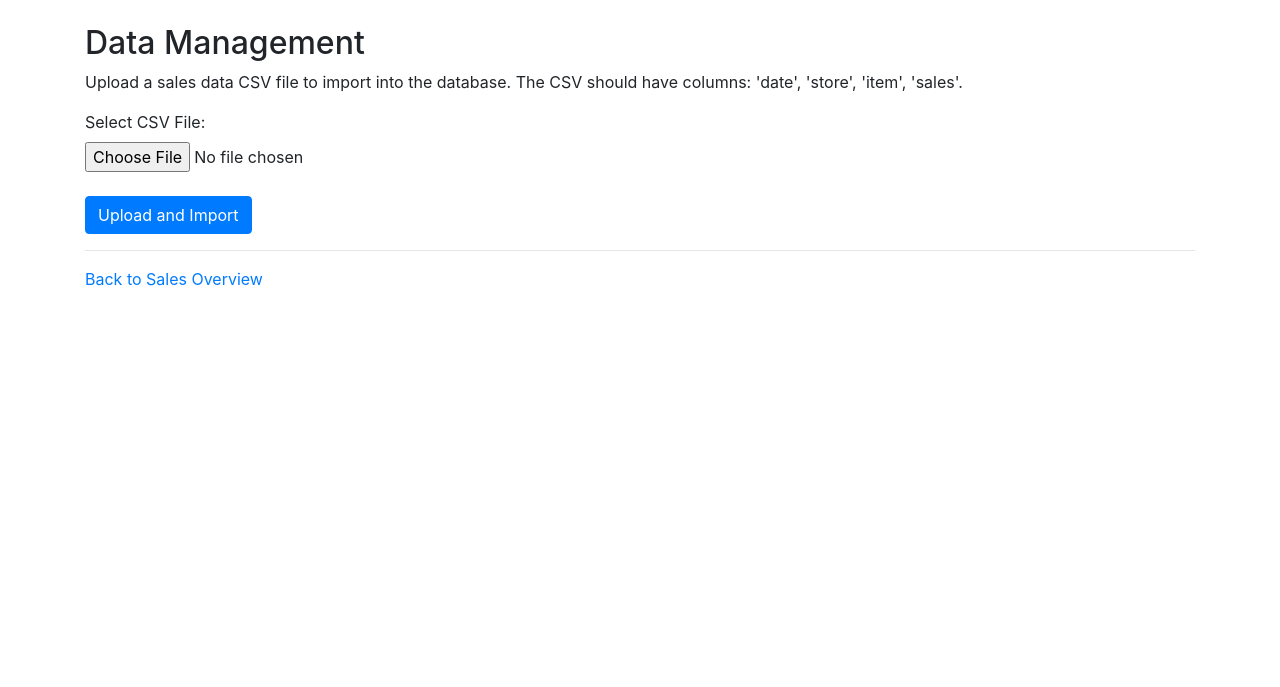
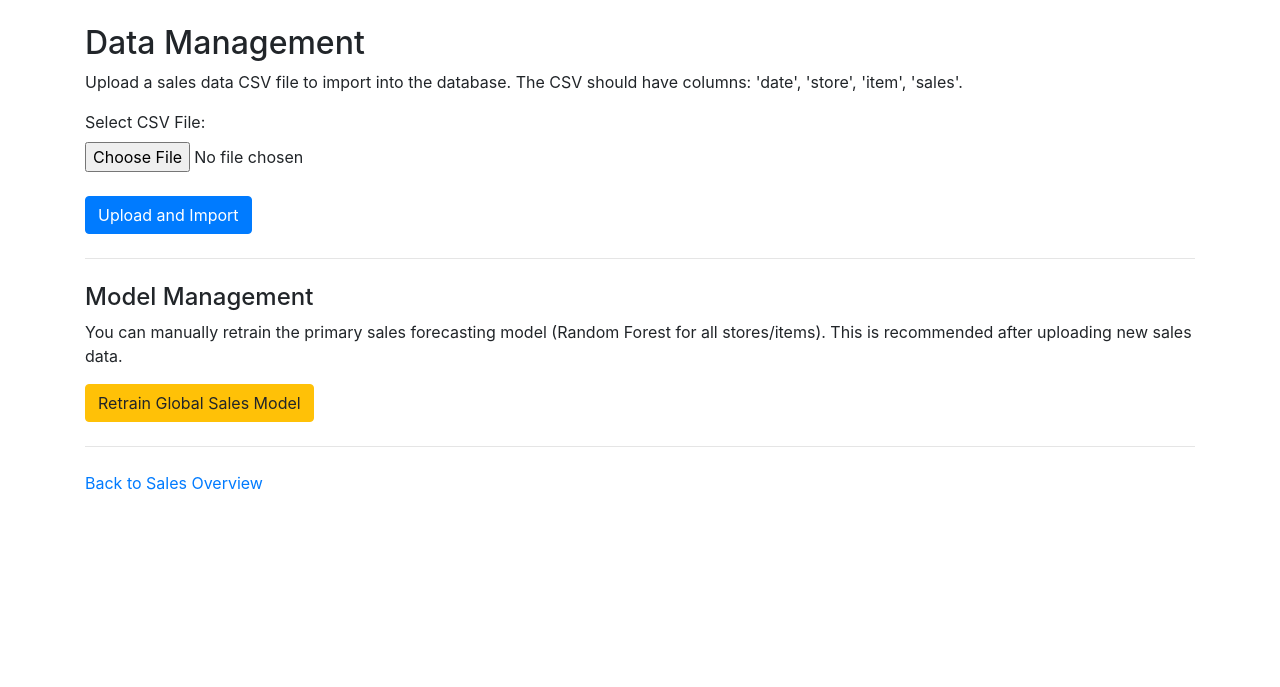
Before and after one commit to Ostailor/Predictive-Dashboard, a Flask app: page /data_management in a window 1280 px wide. Shown: the part 56-743 px from the top of the page. Run offline with Flask 3, Linux system fonts and the light colour scheme; some libraries are stand-ins or nearby versions.

Commit message:
Manual Retrain Button

```diff
--- a/app/routes.py
+++ b/app/routes.py
@@ -234,6 +234,31 @@ def data_management():
 
     return render_template('data_management.html', title='Data Management')
 
+@bp.route('/trigger_rf_retrain', methods=['POST'])
+def trigger_rf_retrain():
+    try:
+        current_app.logger.info("Triggering manual retraining of RF model (all stores/all items)...")
+        # Call the training function with force_retrain=True
+        # We are retraining the global model (store_filter=None, item_filter=None)
+        model, _, _, mse, _, _ = train_sales_forecasting_model_rf(
+            store_filter=None,
+            item_filter=None,
+            force_retrain=True
+        )
+
+        if model and mse is not None:
+            flash(f"Successfully retrained the global Random Forest sales model. New Test MSE: {mse:.2f}", 'success')
+        elif model:
+            flash("Successfully retrained the global Random Forest sales model. MSE not available.", 'success')
+        else:
+            flash("Failed to retrain the global Random Forest sales model. Check logs for details.", 'danger')
+
+    except Exception as e:
+        current_app.logger.error(f"Error during manual RF model retraining: {e}")
+        flash(f"An error occurred during model retraining: {str(e)}", 'danger')
+
+    return redirect(url_for('main.data_management'))
+
 @bp.route('/get_predictions')
 def get_predictions_route():
     # This route will handle AJAX requests for getting predictions
--- a/app/templates/data_management.html
+++ b/app/templates/data_management.html
@@ -28,7 +28,15 @@
         <button type="submit" class="btn btn-primary mt-2">Upload and Import</button>
     </form>
 
-    <hr>
+    <hr class="my-4"> {# Added margin for better separation #}
+
+    <h4>Model Management</h4>
+    <p>You can manually retrain the primary sales forecasting model (Random Forest for all stores/items). This is recommended after uploading new sales data.</p>
+    <form method="POST" action="{{ url_for('main.trigger_rf_retrain') }}">
+        <button type="submit" class="btn btn-warning">Retrain Global Sales Model</button>
+    </form>
+
+    <hr class="my-4"> {# Added margin #}
     <p><a href="{{ url_for('main.sales_overview') }}">Back to Sales Overview</a></p>
 </div>
 {% endblock %}
```
Also changed, not shown: app/ml_models.py (+35 -28 lines).
